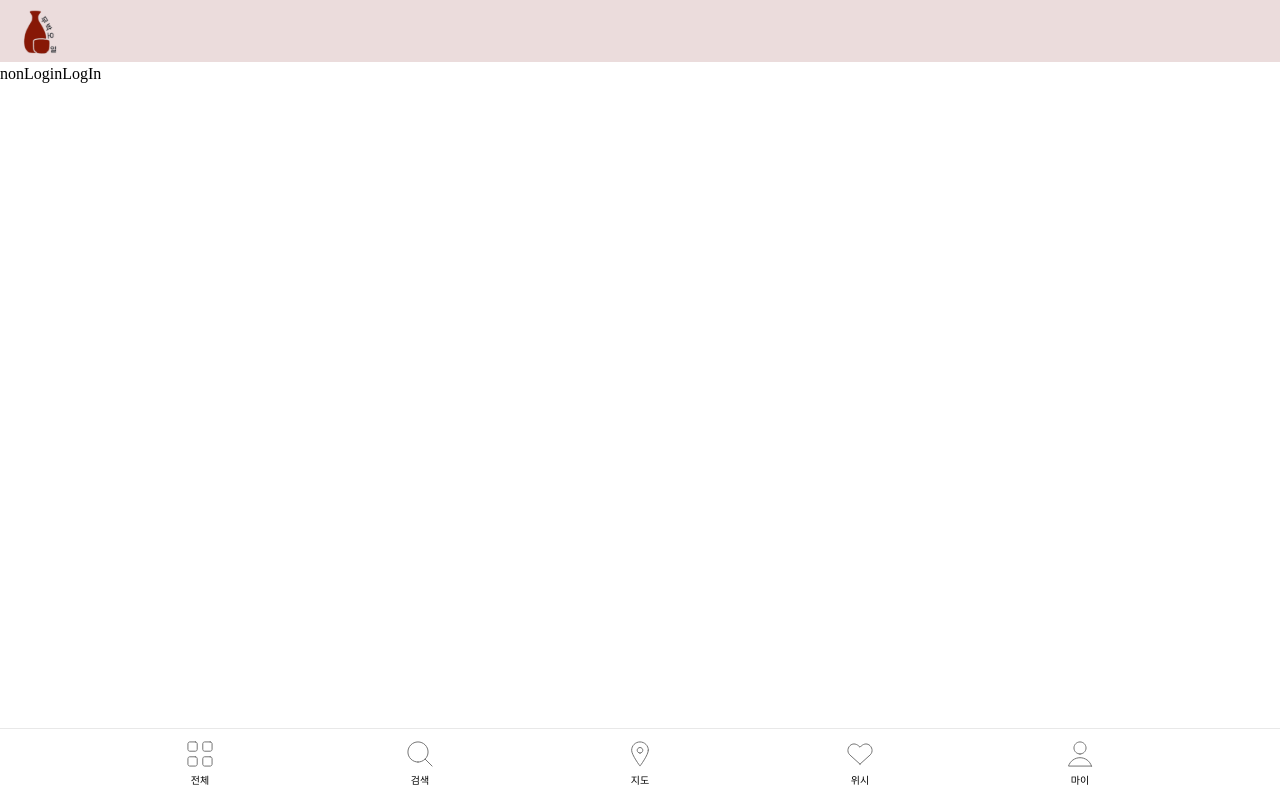
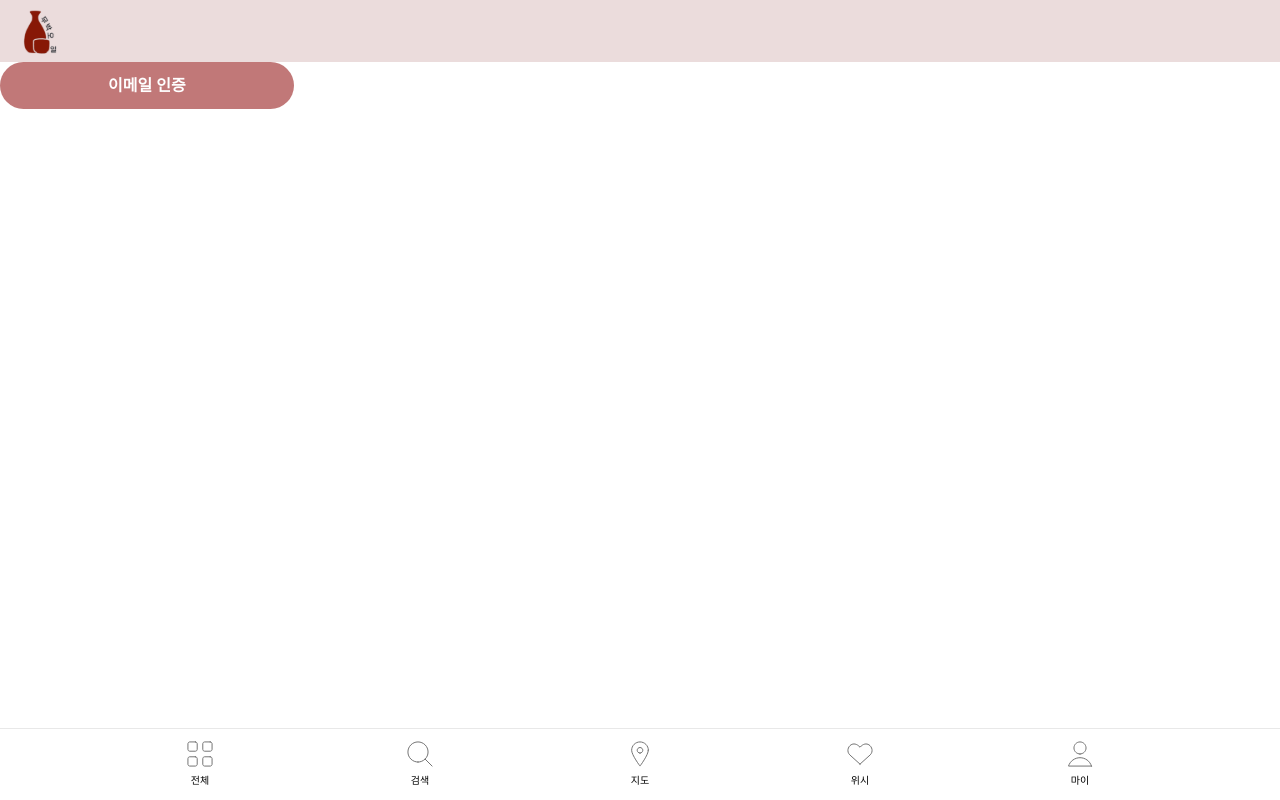
Before and after one commit to PDA-MUBAKOIL/client, a React (Create React App) app: page /login in a window 1280 px wide. Built offline with nearby package versions, Linux system fonts and the light colour scheme; a web font is replaced by a local one.

Commit message:
feat: 이메일 인증 버튼

```diff
--- a/src/routes/nonLogin/nonLoginLogIn.tsx
+++ b/src/routes/nonLogin/nonLoginLogIn.tsx
@@ -1,7 +1,11 @@
-import React from 'react'
+import React from "react";
+import CommonButton from "../../components/common/CommonButton";
 
 export default function NonLoginLogIn() {
   return (
-    <div>nonLoginLogIn</div>
-  )
+    <CommonButton
+      text="이메일 인증"
+      onClick={() => console.log("이메일 인증")}
+    />
+  );
 }
```
